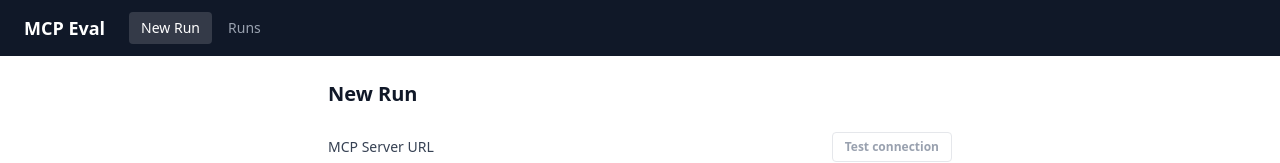
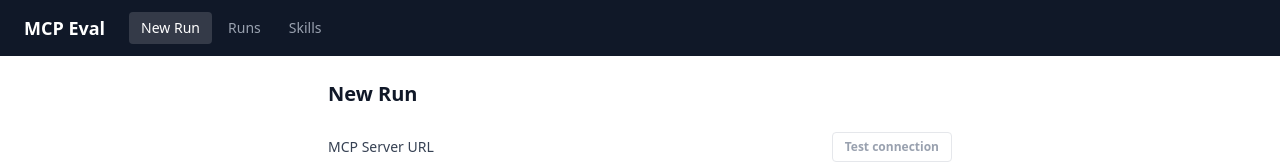
Before and after one commit to rmccownISoft/claude-visual-review, a SvelteKit app: page / in a window 1280 px wide. Shown: the top 163 px of the page. Built offline with nearby package versions, Linux system fonts and the light colour scheme.

Commit message:
feat: add skills nav link, use snippet for shared styling

```diff
--- a/src/routes/+layout.svelte
+++ b/src/routes/+layout.svelte
@@ -1,10 +1,18 @@
 <script lang="ts">
-	import './layout.css';
-	import favicon from '$lib/assets/favicon.svg';
-	import { page } from '$app/state'
+    import './layout.css';
+    import favicon from '$lib/assets/favicon.svg';
+    import { page } from '$app/state'
 
-	let { children } = $props();
+    let { children } = $props();
 </script>
+
+{#snippet navLink(href: string, label: string, active: boolean)}
+    <a
+        {href}
+        class="text-sm px-3 py-1.5 rounded transition-colors
+               {active ? 'bg-white/15 text-white' : 'text-gray-400 hover:text-white hover:bg-white/10'}"
+    >{label}</a>
+{/snippet}
 
 <svelte:head><link rel="icon" href={favicon} /></svelte:head>
 
@@ -12,24 +20,9 @@
     <nav class="bg-gray-900 text-white px-6 py-3 flex items-center shrink-0">
         <span class="font-semibold text-lg mr-6">MCP Eval</span>
         <div class="flex gap-1">
-            <a
-                href="/"
-                class="text-sm px-3 py-1.5 rounded transition-colors
-                       {page.url.pathname === '/'
-                           ? 'bg-white/15 text-white'
-                           : 'text-gray-400 hover:text-white hover:bg-white/10'}"
-            >
-                New Run
-            </a>
-            <a
-                href="/runs"
-                class="text-sm px-3 py-1.5 rounded transition-colors
-                       {page.url.pathname.startsWith('/runs')
-                           ? 'bg-white/15 text-white'
-                           : 'text-gray-400 hover:text-white hover:bg-white/10'}"
-            >
-                Runs
-            </a>
+            {@render navLink('/', 'New Run', page.url.pathname === '/')}
+            {@render navLink('/runs', 'Runs', page.url.pathname.startsWith('/runs'))}
+            {@render navLink('/skills', 'Skills', page.url.pathname.startsWith('/skills'))}
         </div>
     </nav>
 
```
